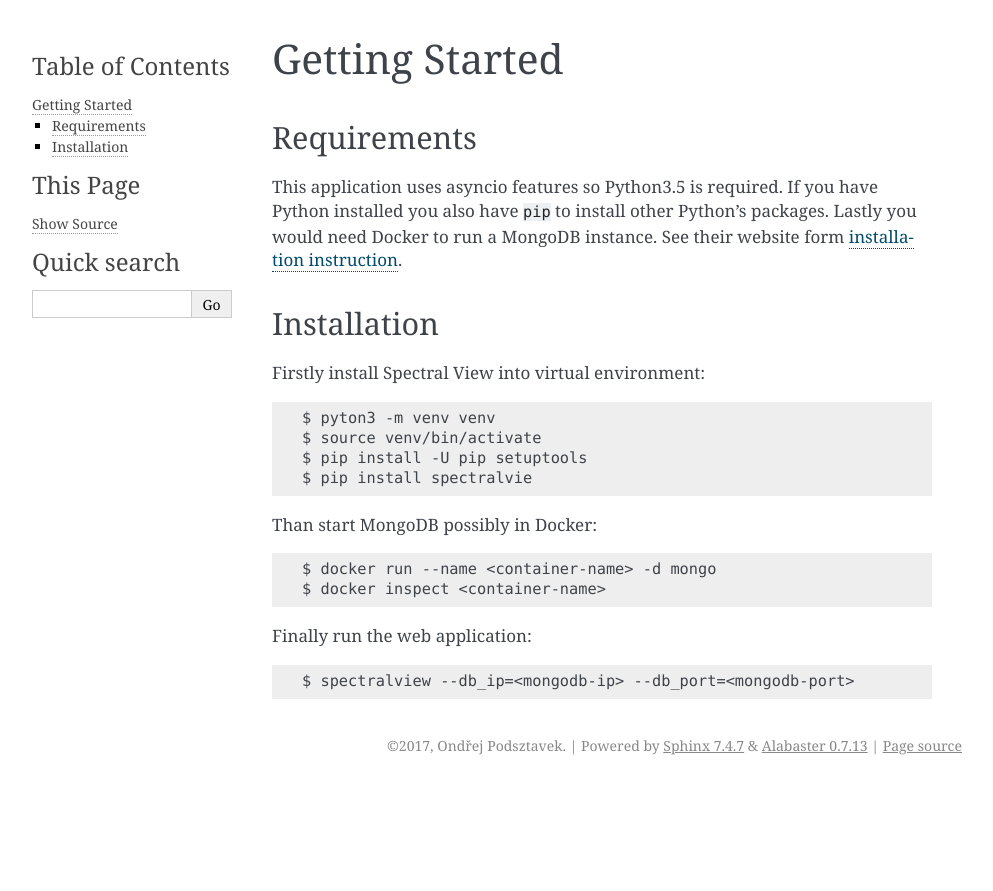
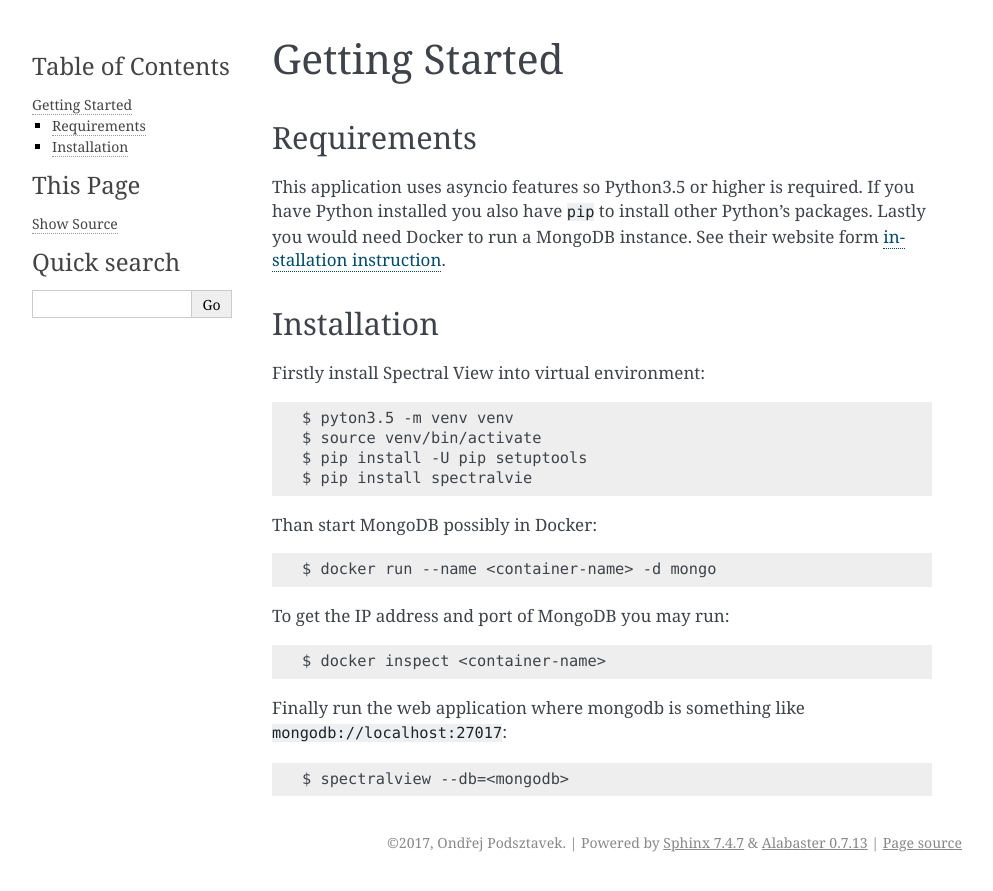
Before and after one commit to podondra/spectralview, a Sphinx documentation site: the page built from docs/getting_started.rst, in a window 1280 px wide. Shown: the top 891 px of the page, without its empty margins (148-1141 px from the left). Built offline with Sphinx 7.4.7, drawn with Linux system fonts in a browser that asks for light colours.

Commit message:
Modify documentation

```diff
--- a/docs/getting_started.rst
+++ b/docs/getting_started.rst
@@ -4,7 +4,7 @@
 Requirements
 ------------
 
-This application uses asyncio features so Python3.5 is required.
+This application uses asyncio features so Python3.5 or higher is required.
 If you have Python installed you also have :code:`pip` to install other
 Python's packages. Lastly you would need Docker to run a MongoDB instance.
 See their website form `installation instruction
@@ -15,7 +15,7 @@
 
 Firstly install Spectral View into virtual environment::
 
-    $ pyton3 -m venv venv
+    $ pyton3.5 -m venv venv
     $ source venv/bin/activate
     $ pip install -U pip setuptools
     $ pip install spectralvie
@@ -23,8 +23,12 @@
 Than start MongoDB possibly in Docker::
 
     $ docker run --name <container-name> -d mongo
+
+To get the IP address and port of MongoDB you may run::
+
     $ docker inspect <container-name>
 
-Finally run the web application::
+Finally run the web application where mongodb is something like
+:code:`mongodb://localhost:27017`::
 
-    $ spectralview --db_ip=<mongodb-ip> --db_port=<mongodb-port>
+    $ spectralview --db=<mongodb>
```
Also changed, not shown: docs/for_developers.rst (+7 -1 lines), 1 other file.
